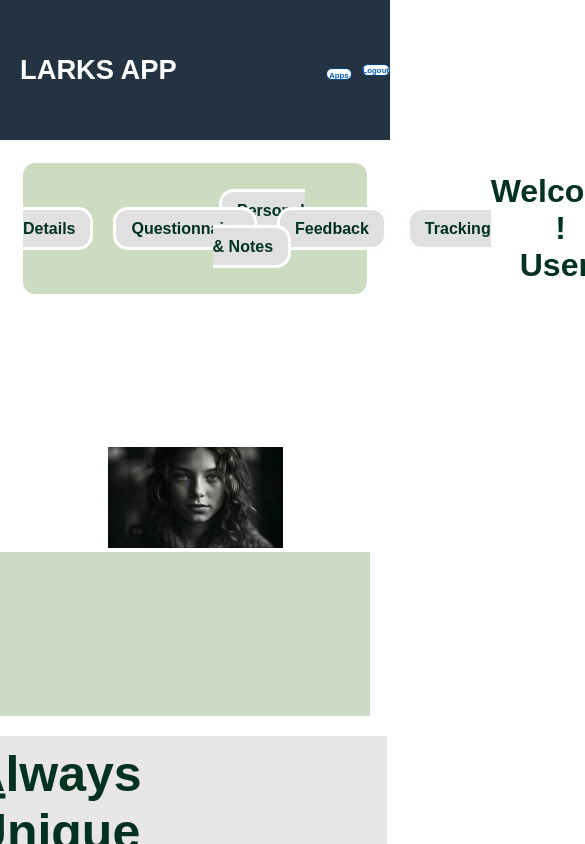
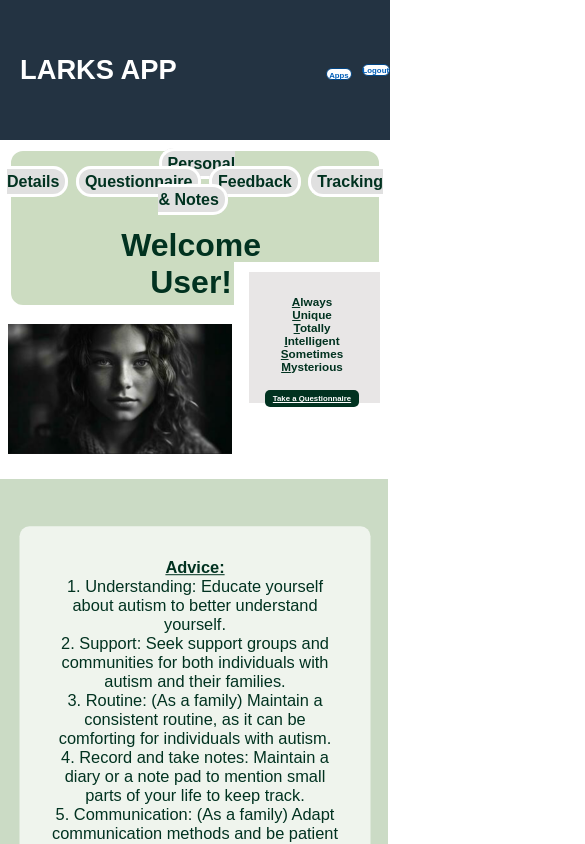
Before and after one commit to marilenaManoli/larks-depressiless, a React (Create React App) app in the folder frontend/: page /autism_instructions in a window 390 px wide. Shown: the top 844 px of the page, 585 px wide, since content can reach past the window. Built offline with nearby package versions, Linux system fonts and the light colour scheme; sample sign-in values are in the browser's storage.

Commit message:
home page mobile layout

```diff
--- a/frontend/src/apps/AutismDetector/AutismDetector.js
+++ b/frontend/src/apps/AutismDetector/AutismDetector.js
@@ -1,173 +1,262 @@
-import React from 'react';
+import React, { useState, useEffect } from 'react'; // Import useState and useEffect from React
 import { Link } from 'react-router-dom';
 import autismHomeImage from '../../images/autism-home.png';
 import greenImage from '../../images/green.png';
 import greyImage from '../../images/grey.png';
-import linesImage from '../../images/lines.png';
 
 function AutismDetector() {
   const userEmail = sessionStorage.getItem('email')
     ? sessionStorage.getItem('email').substring(1, sessionStorage.getItem('email').length - 1)
     : 'User';
 
-  // Style objects
+  const [isMobile, setIsMobile] = useState(false);
+
+  useEffect(() => {
+    // Check if the window matches the mobile resolution
+    const mediaQuery = window.matchMedia('(max-width: 768px)');
+    setIsMobile(mediaQuery.matches);
+
+    // Listen for changes in the media query
+    const handleMediaQueryChange = (e) => {
+      setIsMobile(e.matches);
+    };
+
+    mediaQuery.addListener(handleMediaQueryChange);
+
+    // Cleanup the listener when the component unmounts
+    return () => {
+      mediaQuery.removeListener(handleMediaQueryChange);
+    };
+  }, []);
+
+  // Updated Responsive Style Objects
   const pageStyle = {
     fontFamily: 'Arial, sans-serif',
     color: '#000',
     textAlign: 'center',
-    padding: '20px',
+    padding: isMobile ? '2%' : '2vw', // Adjust padding for mobile
   };
 
   const autismHomeImageStyle = {
-    width: '50%',
-    height: '350%',
-    marginTop: '150px', // Adjust the top margin to move the image downwards
+    width: '60%',
+    height: 'auto',
+    float: 'left',
+    marginTop: '2vh',
+    position: 'relative',
+    zIndex: 3, // Highest z-index
   };
 
   const imageContainerStyle = {
-    position: 'relative',
-    float: 'right',
-    width: '850px',
+    display: 'flex',
+    flexDirection: 'column',
+    alignItems: 'center',
+    justifyContent: 'center',
+    width: '100%',
   };
 
   const greenImageStyle = {
-    width: '100%',
-    height: '100%',
+    position: 'relative',
+    right: '20%',
+    width: '143%', // Adjust the width to make it smaller
+    height: isMobile ? '400px' : '580px', // Adjust the height for mobile and non-mobile
+    marginTop: '3vh',
+    zIndex: 2, // Increase the z-index to bring it behind the content
   };
 
   const greyImageStyle = {
     position: 'absolute',
-    top: '20%',
-    left: '20%',
-    width: '82%',
-    height: '60%',
-    borderTop: '20px solid white',
-    borderBottom: '20px solid white',
-    borderLeft: '20px solid white',
+    top: '31%',
+    right: '0%', // Move to the right
+    width: '40%',
+    height: `${autismHomeImageStyle.height}`, // Set the height to match autismHomeImage height
+    borderTop: '10px solid white',
+    borderBottom: '10px solid white',
+    borderLeft: '15px solid white',
+    borderRight: '10px solid white',
     boxSizing: 'border-box',
+    zIndex: 2, // Higher z-index to bring it to front
   };
 
-  const greyImageStyle2 = {
+  const textContainerStyle = {
     position: 'absolute',
-    top: '0%',
-    left: '0%', // Align to the left edge of the container
-    width: '82%',
-    height: '100%',
-    borderTop: '20px solid white',
-    borderBottom: '20px solid white',
-    borderLeft: '20px solid white',
-    boxSizing: 'border-box',
+    top: '35%', // Adjust the top position as needed
+    left: '40%', // Adjust the left position as needed
+    width: '80%', // Adjust the width as needed
+    color: '#013220',
+    fontSize: '3vw',
+    fontWeight: 'bold',
+    zIndex: 3, // Higher z-index to bring it to front
+    textAlign: 'center',
   };
 
   const taskbarStyle = {
     display: 'flex',
-    justifyContent: 'space-around', // This will space out the items evenly
-    alignItems: 'center',
+    flexWrap: 'wrap', // Allow items to wrap as needed
+    justifyContent: 'center', // Center items horizontally
+    alignItems: 'center', // Align items vertically
     backgroundColor: '#ccdcc1',
     borderRadius: '15px',
     border: 'solid white',
-    padding: '10px 0',
+    padding: '1vw',
   };
 
   const taskbarItemStyle = {
-    margin: '0 10px',
-    padding: '10px 15px',
+    margin: '0 1vw',
+    padding: '1vw 1.5vw',
     cursor: 'pointer',
-    backgroundColor: '#e0e0e0', // Button background color
-    borderRadius: '15px', // Rounded corners for buttons
+    backgroundColor: '#e0e0e0',
+    borderRadius: '15px',
     border: 'solid white',
-    textDecoration: 'none', // Remove underline from links
+    textDecoration: 'none',
     color: '#013220',
     fontWeight: 'bold',
   };
 
   const welcomeMessageStyle = {
     textAlign: 'center',
-    marginRight: '20px', // Add some right margin
+    marginRight: '2vw',
     color: '#013220',
-  };
-
-  const textOnImageStyle = {
-    position: 'absolute',
-    top: '50%',
-    left: '63%',
-    transform: 'translate(-50%, -50%)',
-    color: '#013220',
-    fontSize: '50px',
-    fontWeight: 'bold',
-  };
-
-  const textOnImageStyle2 = {
-    textAlign: 'left',
-    position: 'absolute',
-    top: '50%',
-    left: '35%',
-    transform: 'translate(-50%, -50%)',
-    color: '#013220',
-    fontSize: '30px',
-    fontWeight: 'bold',
-  };
-
-  const secondImageContainerStyle = {
-    position: 'relative',
-    width: '100%',
-    height: '600px',
-    marginTop: '40px',
   };
 
   const buttonStyle = {
     backgroundColor: '#013220',
     color: 'white',
-    padding: '10px 20px',
-    margin: '20px 0',
+    padding: '1vw 2vw',
+    margin: '2vh 0',
     borderRadius: '5px',
     border: 'none',
     cursor: 'pointer',
     textDecoration: 'none',
     display: 'inline-block',
-    fontSize: '25px',
+    fontSize: '2vw',
   };
 
   const helplineContainerStyle = {
+    position: 'absolute',
     backgroundColor: '#013220',
     color: 'white',
-    padding: '20px',
+    padding: '2vh',
     borderRadius: '5px',
-    position: 'absolute',
-    right: '20px',
-    top: '1110px',
-    width: '500px',
-    fontSize: '25px',
+    left: '5%', // Adjust the right position to align with the grey.png
+    width: '90%', // Full width on mobile
+    fontSize: '2vw',
     boxSizing: 'border-box',
-    textAlign: 'left',
+    textAlign: 'center', // Center-align the content
+    zIndex: 2, // Higher z-index to bring it to the front
   };
+
+  const adviceContainerStyle = {
+    backgroundColor: 'rgba(255, 255, 255, 0.7)',
+    padding: '2rem',
+    borderRadius: '10px',
+    textAlign: 'center',
+    position: 'absolute', // Make it positioned absolutely
+    top: isMobile ? 'calc(80% + 20px)' : '125%', // Adjust the top position based on resolution
+    left: '50%',
+    width: '90%',
+    height: '40%',
+    transform: 'translate(-50%, -50%)', // Center it horizontally and vertically
+    zIndex: 4,
+    color: '#013220',
+    fontSize: isMobile ? 'calc(40% + 10px)' : '1.5vw',
+  };
+
+  const mediaQueries = `
+    @media (max-width: 768px) {
+      .imageContainerStyle {
+        flexDirection: 'column';
+      }
+      .greyImageStyle, .greyImageStyle2 {
+        width: 80%; // Adjust the width for smaller screens
+        height: auto; // Maintain aspect ratio
+        top: 0; // Adjust top position if needed
+        right: 0; // Adjust right position if needed
+        left: 10%; // Adjust left position if needed
+        border: none; // Remove the borders if desired
+      }
+      .taskbarStyle {
+        flexDirection: 'column'; /* Stack items vertically on small screens */
+        alignItems: 'center'; /* Center-align items */
+      }
+      .taskbar-link {
+        flex: 0 0 50%; /* Make each item take 50% of the available width */
+        margin: '5px'; /* Adjust margin for smaller screens */
+        font-size: '4vw'; /* Responsive font size */
+      }
+      .helplineContainerStyle {
+        position: absolute;
+        backgroundColor: '#013220';
+        color: 'white';
+        padding: 2vh;
+        borderRadius: 5px;
+        right: 0%;
+        width: 100%; // Full width on mobile
+        fontSize: 2vw;
+        boxSizing: border-box;
+        textAlign: center;
+        zIndex: 2;
+      }
+      .adviceContainerStyle {
+        top: 20%;
+        position: absolute;
+        backgroundColor: '#013220';
+        color: 'white';
+        padding: 2vh;
+        borderRadius: 5px;
+        right: 0%;
+        width: 100%; // Full width on mobile
+        fontSize: 2vw;
+        boxSizing: border-box;
+        textAlign: center;
+        zIndex: 2;
+      }
+    }
+  `;
 
   return (
     <div style={pageStyle}>
+      <style>{mediaQueries}</style>
       <div style={taskbarStyle}>
         <div>
-          <Link to="/autism_instructions/personaldetails" style={taskbarItemStyle}>Personal Details</Link>
-          <Link to="/autism_instructions/questionnaire" style={taskbarItemStyle}>Questionnaire</Link>
-          <Link to="/autism_instructions/feedback" style={taskbarItemStyle}>Feedback</Link>
-          <Link to="/autism_instructions/trackingandnotes" style={taskbarItemStyle}>Tracking & Notes</Link>
+          <Link to="/autism_instructions/personaldetails" style={taskbarItemStyle} className="taskbar-link">Personal Details</Link>
+          <Link to="/autism_instructions/questionnaire" style={taskbarItemStyle} className="taskbar-link">Questionnaire</Link>
+          <Link to="/autism_instructions/feedback" style={taskbarItemStyle} className="taskbar-link">Feedback</Link>
+          <Link to="/autism_instructions/trackingandnotes" style={taskbarItemStyle} className="taskbar-link">Tracking & Notes</Link>
         </div>
         <div style={welcomeMessageStyle}>
-          <b>
+          <br />
           <h1>
             Welcome
-              !
             <br />
             {userEmail}
             !
           </h1>
-          </b>
         </div>
       </div>
       <img src={autismHomeImage} alt="Autism Home" style={autismHomeImageStyle} />
       <div style={imageContainerStyle}>
+        <div style={adviceContainerStyle}>
+          <strong><u>Advice:</u></strong>
+          <br />
+          1. Understanding: Educate yourself about autism to better understand yourself.
+          <br />
+          2. Support: Seek support groups and communities for both individuals with autism and their families.
+          <br />
+          3. Routine: (As a family) Maintain a consistent routine, as it can be comforting for individuals with autism.
+          <br />
+          4. Record and take notes: Maintain a diary or a note pad to mention small parts of your life to keep track.
+          <br />
+          5. Communication: (As a family) Adapt communication methods and be patient in understanding the individuals way of communication.
+          <br />
+          6. Therapies: Explore therapies and interventions that can assist with managing symptoms and improving quality of life.
+          <br />
+          <Link to="/autism_instructions/trackingandnotes" style={buttonStyle}>
+            <u>Tracking Notes</u>
+          </Link>
+        </div>
         <img src={greenImage} alt="Decorative Green" style={greenImageStyle} />
         <img src={greyImage} alt="Decorative Grey" style={greyImageStyle} />
-        <div style={textOnImageStyle}>
+        <div style={textContainerStyle}>
           <u>A</u>
           lways
           <br />
@@ -185,28 +274,10 @@ function AutismDetector() {
           <br />
           <u>M</u>
           ysterious
+          <br />
           <Link to="/autism_instructions/questionnaire" style={buttonStyle}>
             <u>Take a Questionnaire</u>
           </Link>
-        </div>
-      </div>
-      <img src={linesImage} alt="Decorative Lines" style={{ maxWidth: '100%', height: 'auto' }} />
-      <div style={secondImageContainerStyle}>
-        <img src={greyImage} alt="Additional Decorative Grey" style={greyImageStyle2} />
-        <div style={textOnImageStyle2}>
-          <u>Advice:</u>
-          <br />
-          1. Understanding: Educate yourself about autism to better understand yourself.
-          <br />
-          2. Support: Seek support groups and communities for both individuals with autism and their families.
-          <br />
-          3. Routine: (As family) Maintain a consistent routine, as it can be comforting for individuals with autism.
-          <br />
-          4. Record and take notes: Maintain a diary or a note pad to mention small parts of your life to keep track.
-          <br />
-          5. Communication: (As family) Adapt communication methods and be patient in understanding the individuals way of communication.
-          <br />
-          6. Therapies: Explore therapies and interventions that can assist with managing symtoms and improving quality of life.
         </div>
       </div>
       <div style={helplineContainerStyle}>
@@ -217,7 +288,7 @@ function AutismDetector() {
         <br />
         0808 800 4104
         <br />
-        (Monday to Thursday: 10aam to 4pm, Friday: 9am to 3pm)
+        (Monday to Thursday: 10am to 4pm, Friday: 9am to 3pm)
         <br />
         2. Autism Helpline by Ambitious about Autism:
         <br />
```
Lines whose indentation alone changed are shown as unchanged.
